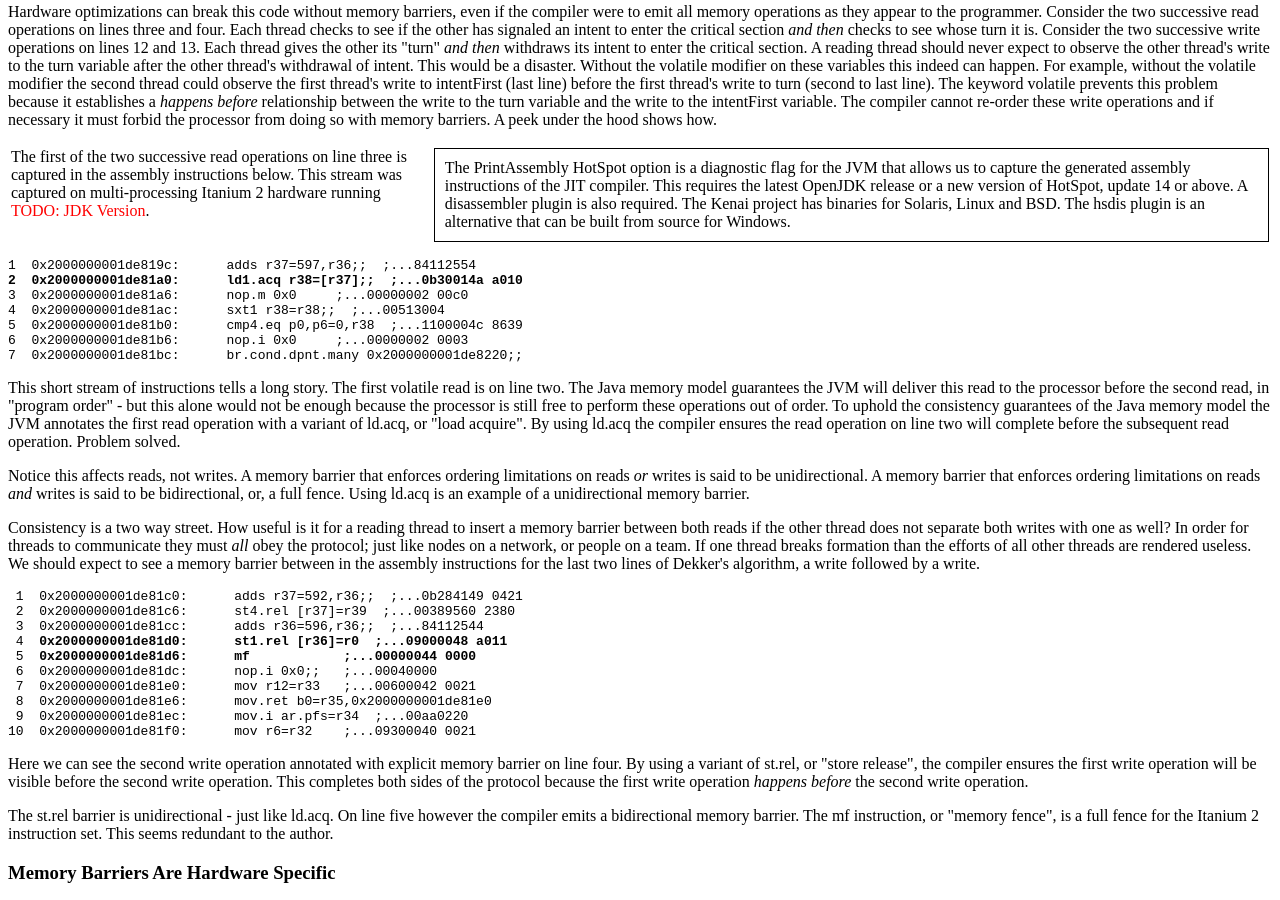
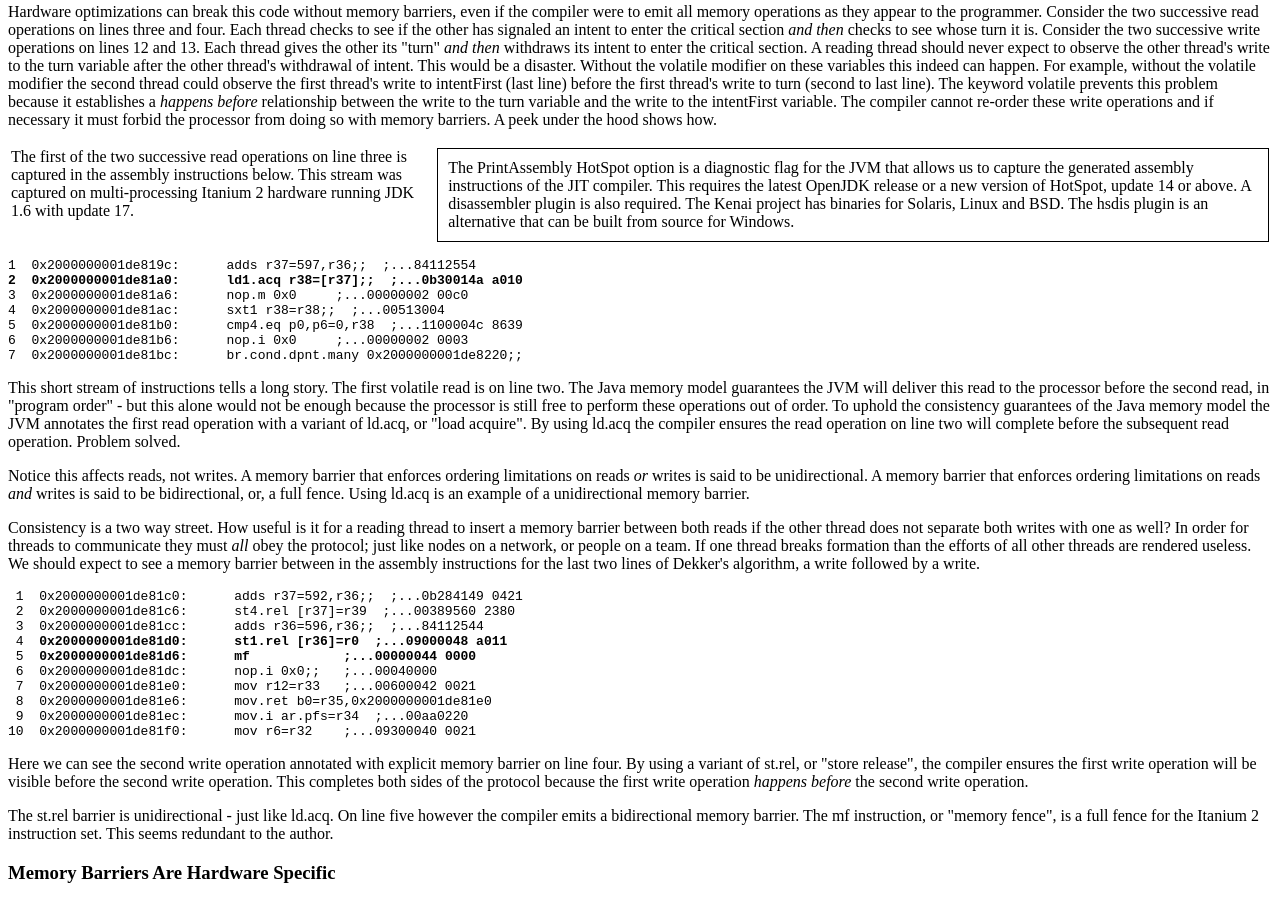
Before and after one commit to dennisbyrne/natenberg, a plain HTML site: page memory/src/web/memory.html in a window 1280 px wide. Shown: the part 775-1675 px from the top of the page. Drawn offline with Linux system fonts and the light colour scheme.

Commit message:
got version number

```diff
--- a/memory/src/web/memory.html
+++ b/memory/src/web/memory.html
@@ -116,7 +116,7 @@ intentSecond = false;     // volatile write
 				<td valign="top">
 					<p>
 						The first of the two successive read operations on line three is captured in the assembly instructions below.
-						This stream was captured on multi-processing Itanium 2 hardware running <span style="color:red">TODO: JDK Version</span>.
+						This stream was captured on multi-processing Itanium 2 hardware running JDK 1.6 with update 17.
 					</p>
 				</td>
 				<td>
```
